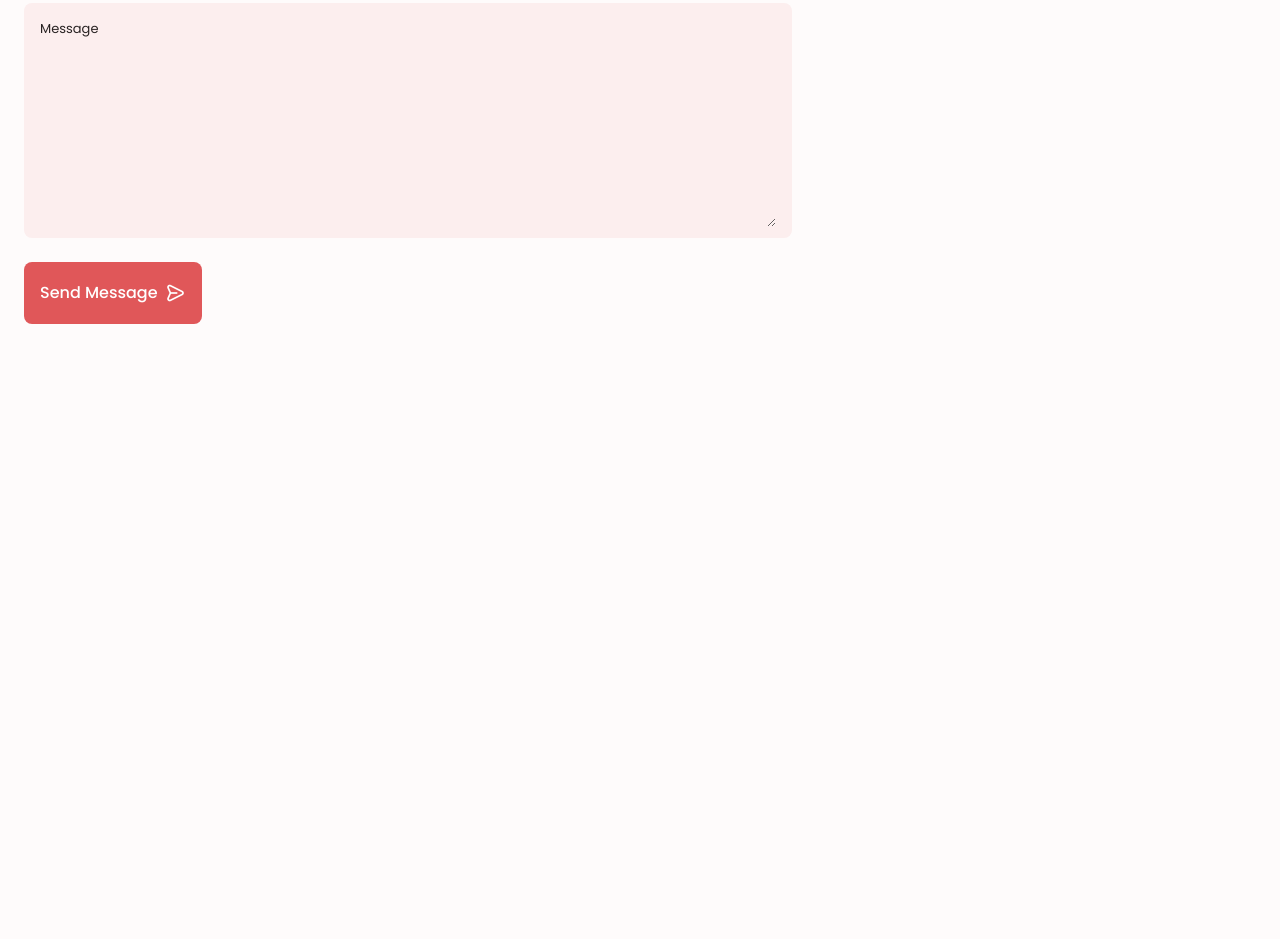
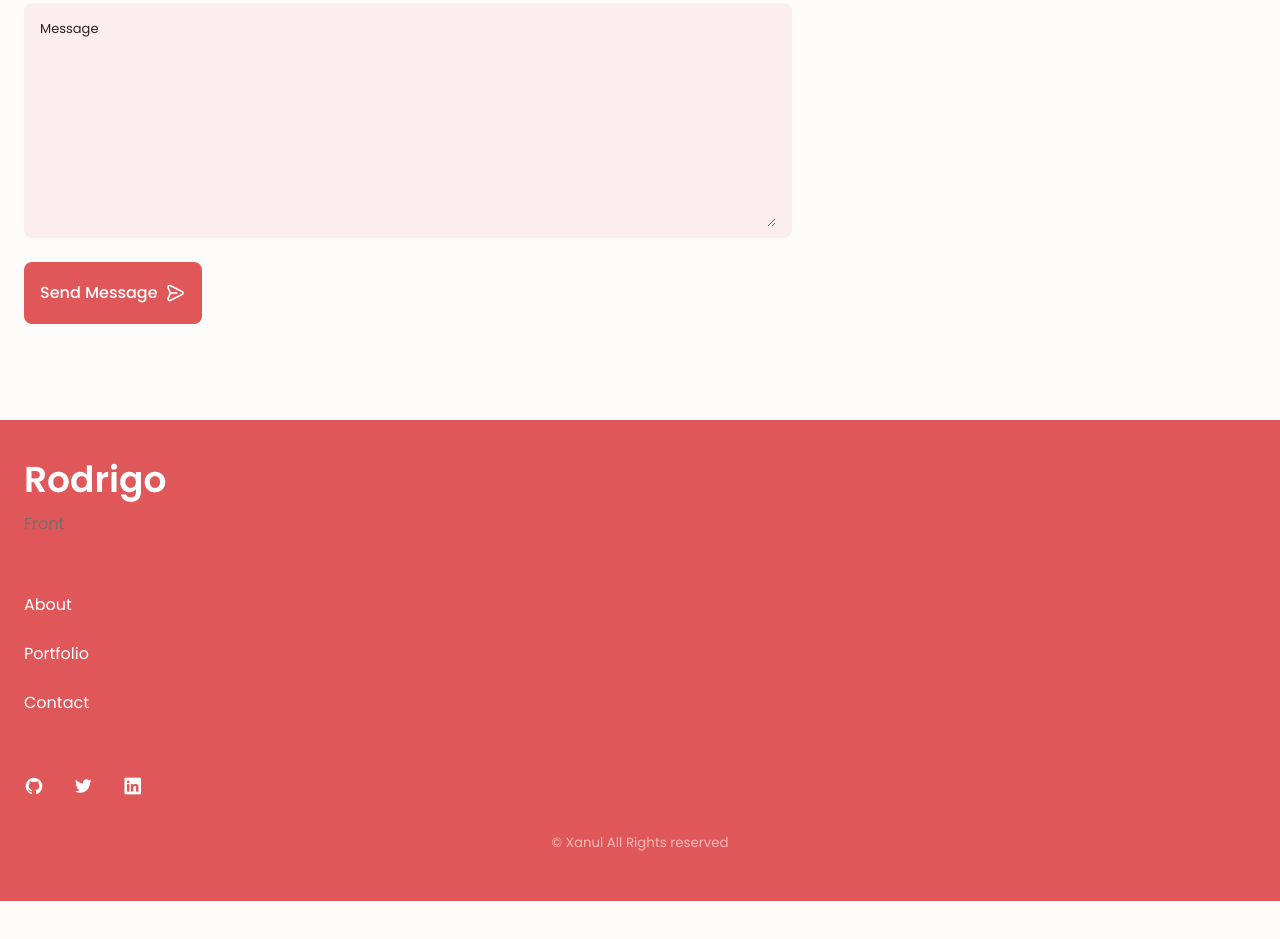
Before and after one commit to Xanul/myPortfolio, a plain HTML site: page index.html in a window 1280 px wide. Shown: the part 3950-4889 px from the top of the page. Before the commit the page ends 4386 px from the top, so only its background shows below. Drawn offline with nearby package versions, Linux system fonts and the light colour scheme.

Commit message:
Added the Footer section

```diff
--- a/assets/css/styles.css
+++ b/assets/css/styles.css
@@ -679,3 +679,64 @@ img {
     outline: none;
     padding: .25rem .5rem .5rem 0;
 }
+
+/* Footer */
+.footer{
+    padding-top: 2rem;
+}
+
+.footer__container {
+    row-gap: 3.5rem;
+}
+
+.footer__bg {
+    background-color: var(--first-color);
+    padding: 2rem 0 3rem;
+}
+
+.footer__title {
+    font-size: var(--h1-font-size);
+    margin-bottom: var(--mb-0-25);
+}
+
+.footer__subtitle {
+    font-size: var(--small-font-size);
+}
+
+.footer__links {
+    display: flex;
+    flex-direction: column;
+    row-gap: 1.5rem;
+}
+
+.footer__link{
+    color: var(--first-color-lighter);
+}
+
+.footer__link:hover {
+    color: var(--first-color-lighter);
+}
+
+.footer__social {
+    font-size: 1.25rem;
+    margin-right: var(--mb-1-5);
+    color: var(--first-color-lighter);
+}
+
+.footer__social:hover {
+    color: var(--first-color-lighter);
+}
+
+.footer__copy {
+    font-size: smaller;
+    text-align: center;
+    color: var(--first-color-lighter);
+    margin-top: var(--mb-2);
+}
+
+.footer__title,
+.footer__subtitle,
+.footer__link,
+.footer__social {
+    color: #FFF;
+}
--- a/index.html
+++ b/index.html
@@ -574,9 +574,43 @@
 
             </div>
         </section>
+    </main>
 
-    </main>
     <!-- Footer -->
+    <footer class="footer">
+        <div class="footer__bg">
+            <div class="footer__container container grid">
+                <div>
+                    <h1 class="footer__title">Rodrigo</h1>
+                    <span class="footer__subtitile">Front</span>
+                </div>
+
+                <ul class="footer__links">
+                    <li>
+                        <a href="#about" class="footer__link">About</a>
+                    </li>
+                    <li>
+                        <a href="#portfolio" class="footer__link">Portfolio</a>
+                    </li>
+                    <li>
+                        <a href="#contact" class="footer__link">Contact</a>
+                    </li>
+                </ul>
+                <div class="footer__socials">
+                    <a href="" class="footer__social">
+                        <i class="uil uil-github"></i>
+                    </a>
+                    <a href="" class="footer__social">
+                        <i class="uil uil-twitter"></i>
+                    </a>
+                    <a href="" class="footer__social">
+                        <i class="uil uil-linkedin"></i>
+                    </a>
+                </div>
+            </div>
+            <p class="footer__copy">&#169; Xanul All Rights reserved</p>
+        </div>
+    </footer>
 
     <!-- Scroll Top -->
 
```
